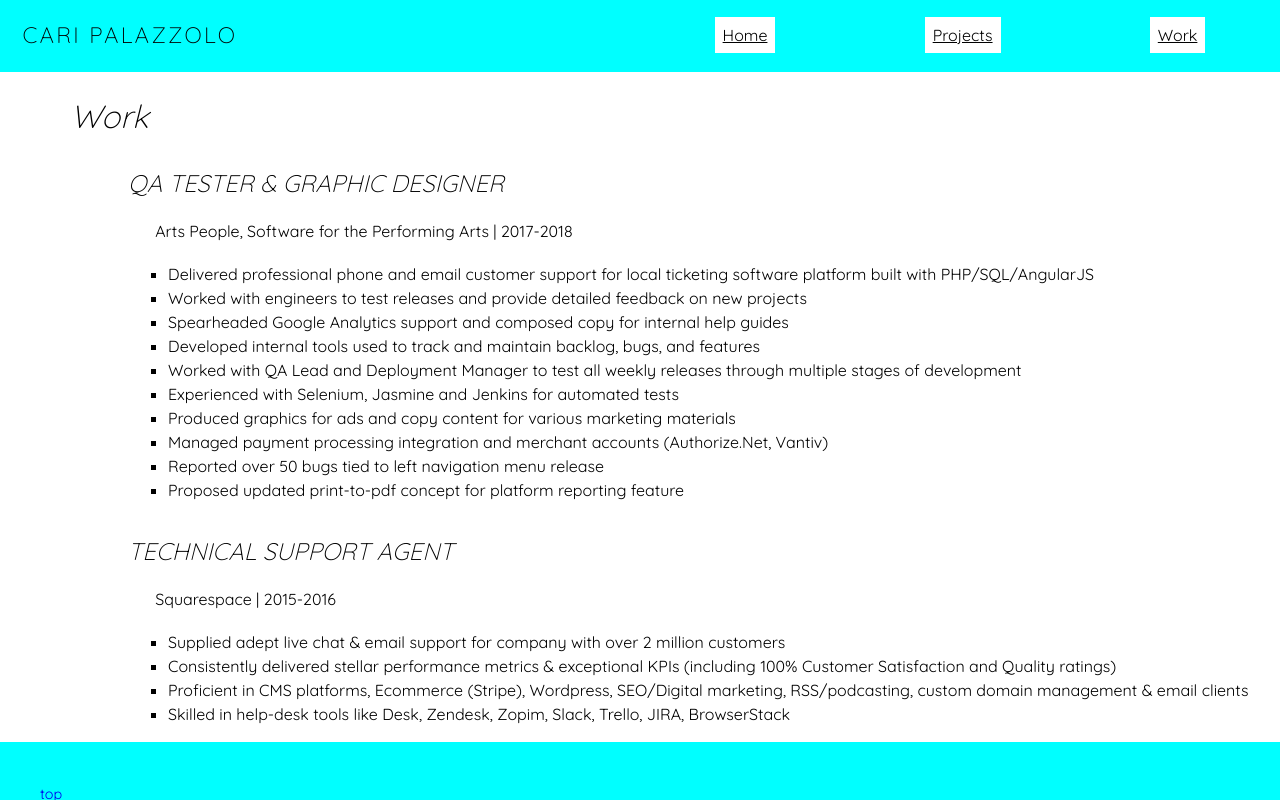
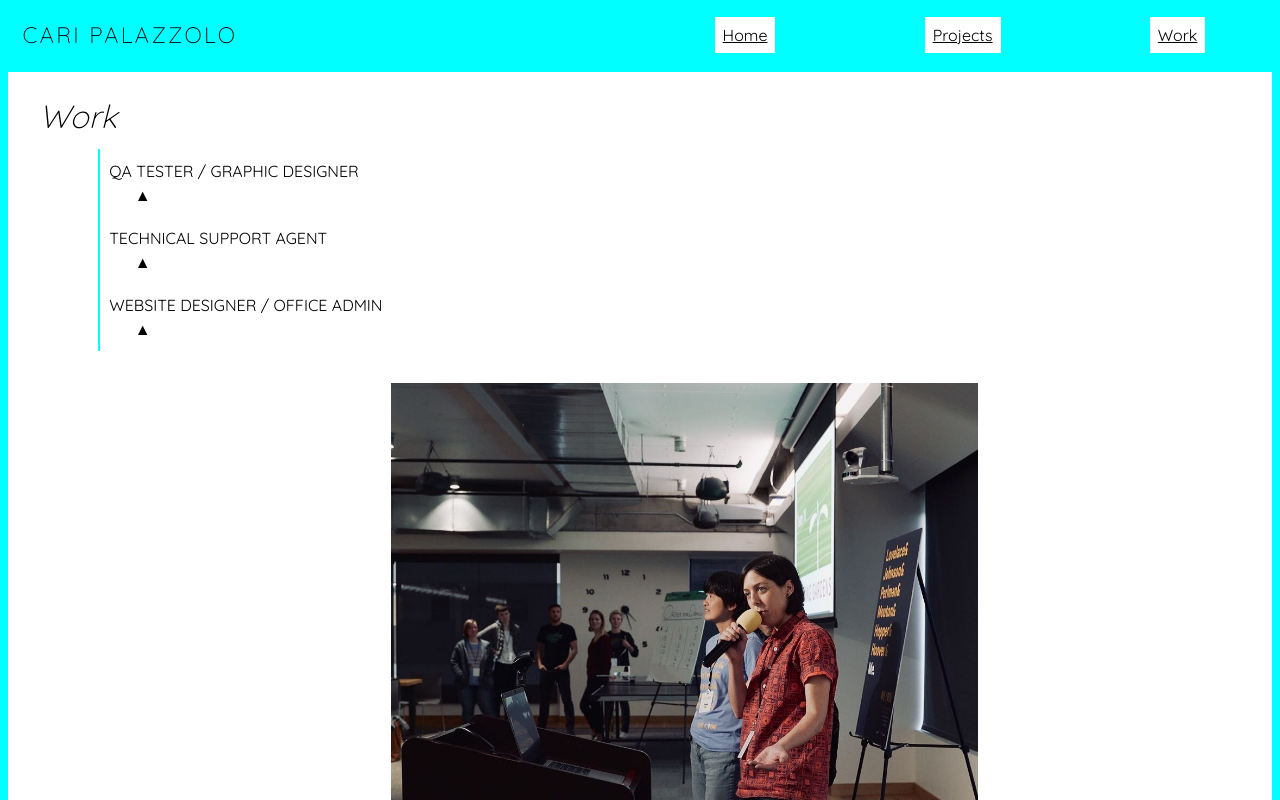
Before and after one commit to caripizza/portfolio, a React app: page /work in a window 1280 px wide. Shown: the top 800 px of the page. Built offline with nearby package versions, Linux system fonts and the light colour scheme; what promise-middleware-redux would draw is missing.

Commit message:
build out work page

```diff
--- /dev/null
+++ b/src/components/Accordion.js
@@ -0,0 +1,79 @@
+import React, { Component } from 'react';
+import PropTypes from 'prop-types';
+
+import AccordionSection from './AccordionSection';
+
+class Accordion extends Component {
+  static propTypes = {
+    allowMultipleOpen: PropTypes.bool,
+    children: PropTypes.instanceOf(Object).isRequired,
+  };
+
+  constructor(props) {
+    super(props);
+
+    const openSections = {};
+
+    this.props.children.forEach(child => {
+      if(child.props.isOpen) {
+        openSections[child.props.label] = true;
+      }
+    });
+
+    this.state = { openSections };
+  }
+
+  onClick = label => {
+    const {
+      props: { allowMultipleOpen },
+      state: { openSections },
+    } = this;
+
+    const isOpen = !!openSections[label];
+
+    if(allowMultipleOpen) {
+      this.setState({
+        openSections: {
+          ...openSections,
+          [label]: !isOpen
+        }
+      });
+    } else {
+
+      this.setState({
+        openSections: {
+          [label]: !isOpen
+        }
+      });
+    }
+  };
+
+  render() {
+    const {
+      onClick,
+      props: { children },
+      state: { openSections },
+    } = this;
+
+    return (
+      <div style={{
+        // borderTop: '2px solid cyan',
+        borderLeft: '2px solid cyan',
+        // marginLeft: '1.5em'
+      }}>
+        {children.map((child, i) => (
+          <AccordionSection
+            key={i}
+            isOpen={!!openSections[child.props.label]}
+            label={child.props.label}
+            onClick={onClick}
+          >
+            {child.props.children}
+          </AccordionSection>
+        ))}
+      </div>
+    );
+  }
+}
+
+export default Accordion;
--- /dev/null
+++ b/src/components/AccordionSection.js
@@ -0,0 +1,52 @@
+import React, { Component } from 'react';
+import PropTypes from 'prop-types';
+
+class AccordionSection extends Component {
+  static propTypes = {
+    children: PropTypes.instanceOf(Object).isRequired,
+    isOpen: PropTypes.bool.isRequired,
+    label: PropTypes.string.isRequired,
+    onClick: PropTypes.func.isRequired,
+  };
+
+  onClick = () => {
+    this.props.onClick(this.props.label);
+  };
+
+  render() {
+    const {
+      onClick,
+      props: { isOpen, label },
+    } = this;
+
+    return (
+      <div style={{
+        padding: '.3em',
+      }}
+      >
+        <div onClick={onClick} style={{ cursor: 'pointer' }}>
+          {label}
+          <span style={{ float: 'right' }}>
+            {!isOpen && <span>&#9650;</span>}
+            {isOpen && <span>&#9660;</span>}
+          </span>
+        </div>
+        {isOpen && (
+          <div
+            style={{
+              background: 'white',
+              // border: '2px solid #008f68',
+              // marginTop: 10,
+              // width: '100%',
+              // padding: '1em 0 3em 0',
+            }}
+          >
+            {this.props.children}
+          </div>
+        )}
+      </div>
+    );
+  }
+}
+
+export default AccordionSection;
--- a/src/components/work/Work.css
+++ b/src/components/work/Work.css
@@ -1,10 +1,25 @@
 .Work {
-  p {
-    padding: .5em 1.7em .2em 1.7em;
+  /*background: white;*/
+
+  div {
+    display: grid;
+  }
+
+  span {
+    margin: 0 0 0 .8em;
+  }
+
+  article div div:hover {
+    /*background: cyan;*/
+  }
+
+  article div div div {
+    padding: .3em;
   }
 
   section {
-    padding: 1em 0 0 10%;
+    padding: 1em 0  2em 7%;
+    margin: 0 .5em 0 .5em;
     background-color: white;
     line-height: 1.5em;
     display: grid;
@@ -22,11 +37,30 @@
     font-weight: 300;
   }
 
-  h2 {
+  h3 {
     padding: .5em 2em 0 0;
     font-style: italic;
     font-weight: 300;
     margin: .4em 0 -.02em 0;
     background: white;
   }
+
+  img {
+    width: 50%;
+    margin-top: 2em;
+    animation-duration: 1.5s;
+    animation-name: slidein;
+    justify-self: center;
+    }
+
+    @keyframes slidein {
+      from {
+        margin-left: 50%;
+        width: 50%;
+      }
+      to {
+        margin-left: 0%;
+        width: 50%;
+      }
+    }
 }
--- a/src/components/work/Work.js
+++ b/src/components/work/Work.js
@@ -1,5 +1,7 @@
 import React from 'react';
 import styles from './Work.css';
+import Accordion from '../Accordion';
+import hackathonPic from '../../../assets/hackathon.jpg';
 
 const Work = () => {
   return (
@@ -9,32 +11,110 @@ const Work = () => {
         <section>
           <h1>Work</h1>
           <article>
-            <h2>QA TESTER & GRAPHIC DESIGNER</h2>
-            <p>Arts People, Software for the Performing Arts | 2017-2018</p>
-            <ul>
-              <li>Delivered professional phone and email customer support for local ticketing software platform built with PHP/SQL/AngularJS</li>
-              <li>Worked with engineers to test releases and provide detailed feedback on new projects</li>
-              <li>Spearheaded Google Analytics support and composed copy for internal help guides</li>
-              <li>Developed internal tools used to track and maintain backlog, bugs, and features</li>
-              <li>Worked with QA Lead and Deployment Manager to test all weekly releases through multiple stages of development</li>
-              <li>Experienced with Selenium, Jasmine and Jenkins for automated tests</li>
-              <li>Produced graphics for ads and copy content for various marketing materials</li>
-              <li>Managed payment processing integration and merchant accounts (Authorize.Net, Vantiv)</li>
-              <li>Reported over 50 bugs tied to left navigation menu release</li>
-              <li>Proposed updated print-to-pdf concept for platform reporting feature</li>
-            </ul>
+            <Accordion>
+              <div label='QA TESTER / GRAPHIC DESIGNER'>
+                <span><strong>Arts People</strong> | 2017-2018 | Portland, OR
+                  <br/><a href="https://www.arts-people.com/" target="_blank" rel="noopener noreferrer">www.arts-people.com</a></span>
+                <ul>
+                  <li>Worked with QA Lead and Deployment Manager to test all weekly releases through multiple stages of development (sprint, alpha, stage, production)</li>
+                  <li>Spearheaded Google Analytics integration testing and composed copy for internal help guides</li>
+                  <li>Discovered a security vulnerability with an admin tool and paired with DevOps Lead to resolve</li>
+                  <li>Proposed revised print-to-pdf concept for platform reporting feature</li>
+                  <li>Extensively tested left navigation menu release with UI/UX and front-end developers to ensure seamless transition away from legacy menu</li>
+                  <li>Developed internal tools used to track trends and maintain backlog archives for bugs and features</li>
+                  <li>Experienced with Selenium, Jasmine and Jenkins for automated tests</li>
+                  <li>Produced graphics for ads and copy content for various marketing materials (Photoshop, Illustrator, InDesign)</li>
+                  <li>Managed payment processing integrations and merchant accounts (Authorize.Net, Vantiv, AmericanExpress)</li>
+                  <li>Delivered exceptional phone and email support for clients in the US & Canada</li>
+                  <li>Assisted accountant with ACH billing transfers, incoming check payments, outgoing invoices and logistics</li>
+                </ul>
+              </div>
+              <div label='TECHNICAL SUPPORT AGENT'>
+                <span><strong>Squarespace</strong> | 2015-2016 | Portland, OR
+                  <br/>
+                  <a href="https://www.squarespace.com/" target="_blank" rel="noopener noreferrer">www.squarespace.com</a></span>
+                <ul>
+                  <li>Administered adept live chat & email support using advanced troubleshooting techniques to determine real-time diagnoses</li>
+                  <li>Attended {'Introduction to Website Development'} Portland Community College course courtesy training program</li>
+                  <li>Consistently delivered stellar performance metrics with exceptional KPIs (including 100% Customer Satisfaction and QC ratings)</li>
+                  <li>Led an image troubleshooting workshop for internal teams titled {'All About Images'}</li>
+                  <li>Proficient with CMS platforms (Squarespace/Wordpress), Ecommerce (Stripe), RSS/podcasting, custom domain management/mapping, G Suite email setup</li>
+                  <li>Skilled in help-desk and team collaboration tools (Zendesk/Zopim/Desk, Slack/HipChat, Trello, JIRA)</li>
+                </ul>
+              </div>
+              <div label='WEBSITE DESIGNER / OFFICE ADMIN'>
+                <span><strong>Miscellaneous Rentals</strong> | 2013 - 2014 | Austin, TX
+                  <br/>
+                  <a href="https://www.miscaustin.com/" target="_blank" rel="noopener noreferrer">www.miscaustin.com</a></span>
+                <ul>
+                  <li>Designed, proposed and developed rental website</li>
+                  <li>Generated logo and marketing designs for web + print</li>
+                  <li>Provided phone and email support while assisting Office Manager with bookkeeping tasks</li>
+                  <li>Setup and installed networking hardware and wireless routers at local film studios and music festivals (ACL/SXSW)</li>
+                  <li>Assisted Warehouse Manager with maintaining and repairing rental inventory</li>
+                </ul>
+              </div>
+            </Accordion>
+
+            {/* <hr/>
+
+            <div>
+              <h3>QA TESTER / GRAPHIC DESIGNER</h3>
+              <strong>Arts People</strong> | 2017-2018 | Portland, OR
+              <br/>
+              <a href="https://www.arts-people.com/" target="_blank" rel="noopener noreferrer">www.arts-people.com</a>
+              <ul>
+                <li>Worked with QA Lead and Deployment Manager to test all weekly releases through multiple stages of development (sprint, alpha, stage, production)</li>
+                <li>Spearheaded Google Analytics integration testing and composed copy for internal help guides</li>
+                <li>Discovered and reported a security vulnerability within an admin interface and paired with DevOps Lead to resolve</li>
+                <li>Proposed revised print-to-pdf concept for platform reporting feature</li>
+                <li>Extensively tested left navigation menu release with UI/UX and front-end developers to ensure seamless transition away from legacy menu</li>
+                <li>Developed internal tools used to track trends and maintain backlog archives for bugs and features</li>
+                <li>Experienced with Selenium, Jasmine and Jenkins for automated tests</li>
+                <li>Produced Adobe CC graphics for ads and copy content for various marketing materials (Photoshop, Illustrator, InDesign)</li>
+                <li>Managed payment processing integration and merchant account maintenance (Authorize.Net, Vantiv, AmericanExpress)</li>
+                <li>Delivered exceptional phone and email support for clients in the US & Canada</li>
+                <li>Assisted accountant with ACH billing transfers, incoming check payments, outgoing invoices and logistics</li>
+              </ul>
+            </div>
           </article>
 
           <article>
-            <h2>TECHNICAL SUPPORT AGENT</h2>
-            <p>Squarespace | 2015-2016</p>
-            <ul>
-              <li>Supplied adept live chat & email support for company with over 2 million customers</li>
-              <li>Consistently delivered stellar performance metrics & exceptional KPIs (including  100% Customer Satisfaction and Quality ratings)</li>
-              <li>Proficient in CMS platforms, Ecommerce (Stripe), Wordpress, SEO/Digital marketing, RSS/podcasting, custom domain management & email clients</li>
-              <li>Skilled in help-desk tools like Desk, Zendesk, Zopim, Slack, Trello, JIRA, BrowserStack</li>
-            </ul>
+            <div>
+              <h3>TECHNICAL SUPPORT AGENT</h3>
+              <strong>Squarespace</strong> | 2015-2016 | Portland, OR
+              <br/>
+              <a href="https://www.squarespace.com/" target="_blank" rel="noopener noreferrer">www.squarespace.com</a>
+              <ul>
+                <li>Administered adept live chat & email support using advanced troubleshooting techniques to determine real-time diagnoses</li>
+                <li>Attended {'Introduction to Website Development'} Portland Community College course courtesy training program</li>
+                <li>Consistently delivered stellar performance metrics with exceptional KPIs (including 100% Customer Satisfaction and QC ratings)</li>
+                <li>Led an image troubleshooting workshop for internal teams titled {'All About Images'}</li>
+                <li>Proficient with CMS platforms (Squarespace/Wordpress), Ecommerce (Stripe), RSS/podcasting, custom domain management/mapping, G Suite email setup</li>
+                <li>Skilled in help-desk and team collaboration tools (Zendesk/Zopim/Desk, Slack/HipChat, Trello, JIRA)</li>
+              </ul>
+            </div>
           </article>
+
+          <article>
+            <div>
+              <h3>WEBSITE DESIGNER / GRAPHIC DESIGNER / OFFICE ADMIN</h3>
+              <strong>Miscellaneous Rentals</strong> | 2013 - 2014 | Austin, TX
+              <br/>
+              <a href="https://www.miscaustin.com/" target="_blank" rel="noopener noreferrer">www.miscaustin.com</a>
+              <ul>
+                <li>Designed, proposed and developed rental website with inventory quote form</li>
+                <li>Generated logo and marketing designs for web + print promotional materials</li>
+                <li>Provided phone and email support while assisting Office Manager with bookkeeping tasks</li>
+                <li>Setup and installed networking hardware and wireless routers on and off site</li>
+                <li>Delivered rental products to local film studios and musical festivals (ACL/SXSW)</li>
+                <li>Assisted Warehouse Manager with maintaining and repairing rental inventory</li>
+              </ul>
+            </div> */}
+
+          </article>
+
+          <img src={hackathonPic} alt="hackathon"/>
 
         </section>
       </main>
```
Also changed, not shown: assets/hackathon.jpg (added).
